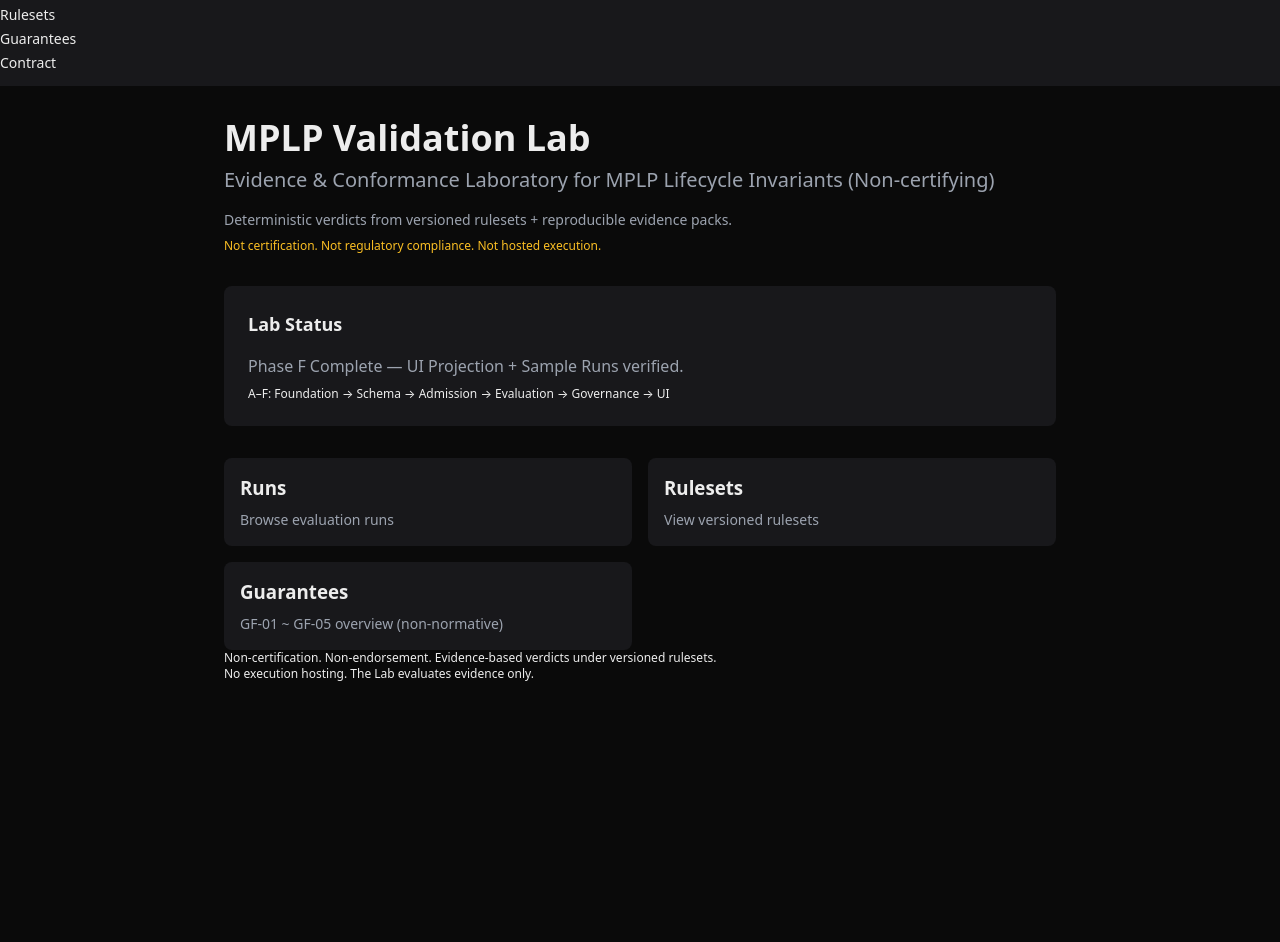
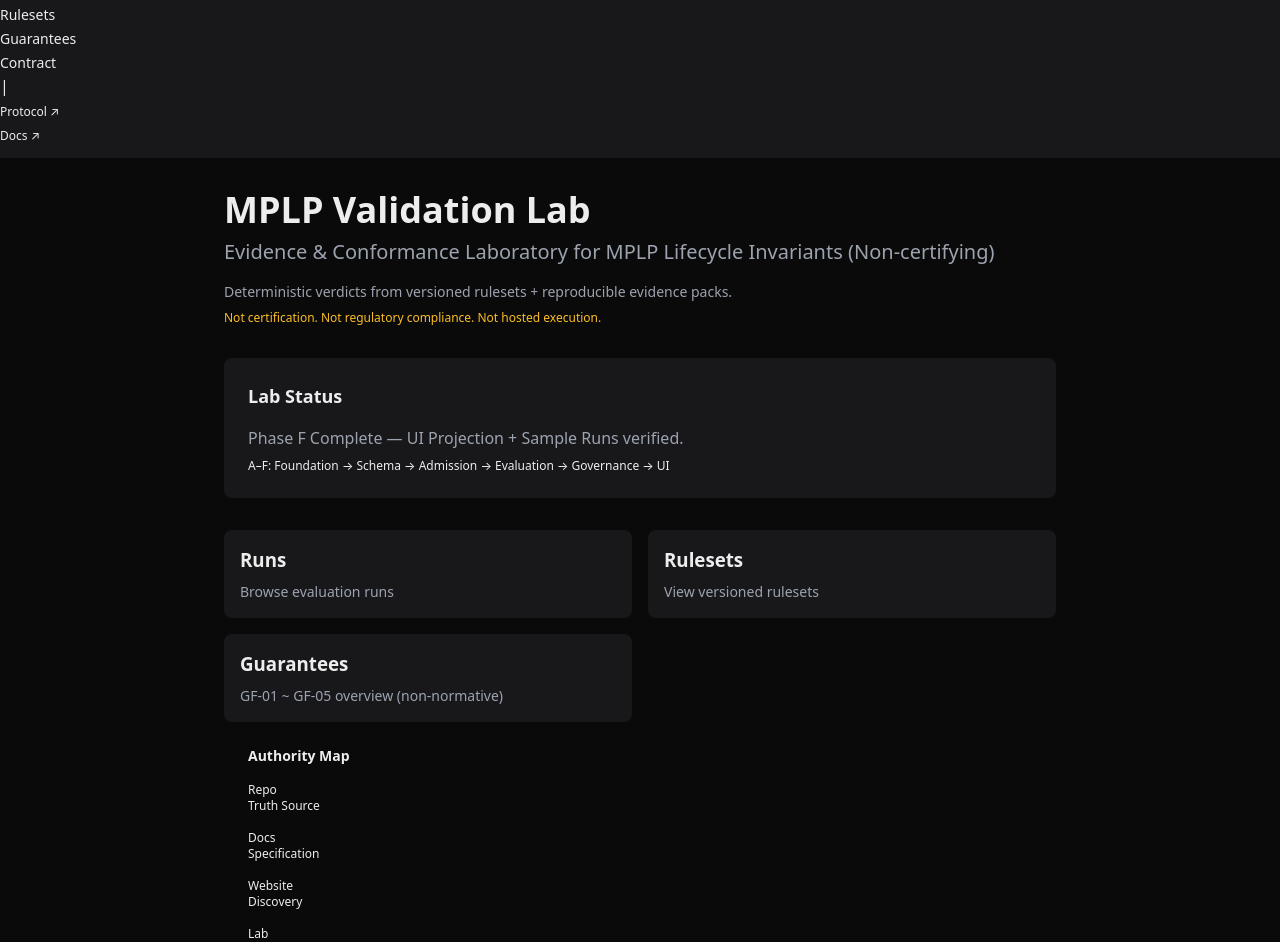
Before and after one commit to Coregentis/MPLP-Validation-Lab, a Next.js app: page / in a window 1280 px wide. Shown: the part 240-1182 px from the top of the page. Before the commit the page ends 1126 px from the top, so only its background shows below. Built offline with nearby package versions, Linux system fonts and the light colour scheme.

Commit message:
feat(p3): Lab Home Authority Map + Nav backlinks

```diff
--- a/app/page.tsx
+++ b/app/page.tsx
@@ -57,8 +57,31 @@ export default function Home() {
                 </a>
             </section>
 
+            {/* Authority Map */}
+            <section className="mt-12 border border-zinc-700 rounded-lg p-6">
+                <h3 className="text-sm font-semibold mb-4 text-center">Authority Map</h3>
+                <div className="grid grid-cols-2 md:grid-cols-4 gap-4 text-xs text-center">
+                    <a href="https://github.com/Coregentis/MPLP-Protocol" target="_blank" rel="noopener" className="hover:text-white transition">
+                        <p className="text-zinc-500">Repo</p>
+                        <p className="text-zinc-300">Truth Source</p>
+                    </a>
+                    <a href="https://docs.mplp.io" target="_blank" rel="noopener" className="hover:text-white transition">
+                        <p className="text-zinc-500">Docs</p>
+                        <p className="text-zinc-300">Specification</p>
+                    </a>
+                    <a href="https://www.mplp.io" target="_blank" rel="noopener" className="hover:text-white transition">
+                        <p className="text-zinc-500">Website</p>
+                        <p className="text-zinc-300">Discovery</p>
+                    </a>
+                    <div>
+                        <p className="text-zinc-500">Lab</p>
+                        <p className="text-amber-400">Evidence Verdict</p>
+                    </div>
+                </div>
+            </section>
+
             {/* Governance Banner */}
-            <footer className="mt-12 text-center text-xs text-zinc-500">
+            <footer className="mt-8 text-center text-xs text-zinc-500">
                 <p>Non-certification. Non-endorsement. Evidence-based verdicts under versioned rulesets.</p>
                 <p className="mt-1">No execution hosting. The Lab evaluates evidence only.</p>
             </footer>
--- a/artifacts/gates/gate-04-language.report.json
+++ b/artifacts/gates/gate-04-language.report.json
@@ -2,7 +2,7 @@
   "gate_id": "GATE-04",
   "gate_name": "Non-endorsement Language Lint",
   "status": "PASS",
-  "evaluated_at": "2026-01-10T10:42:32.270Z",
+  "evaluated_at": "2026-01-10T10:50:34.749Z",
   "findings": [],
   "summary": {
     "files_scanned": 145,
--- a/artifacts/gates/gate-05-no-exec-hosting.report.json
+++ b/artifacts/gates/gate-05-no-exec-hosting.report.json
@@ -2,7 +2,7 @@
   "gate_id": "GATE-05",
   "gate_name": "No Execution Hosting Guard",
   "status": "PASS",
-  "evaluated_at": "2026-01-10T10:42:32.564Z",
+  "evaluated_at": "2026-01-10T10:50:35.043Z",
   "findings": [],
   "summary": {
     "files_scanned": 54,
--- a/artifacts/gates/gate-06-robots-policy.report.json
+++ b/artifacts/gates/gate-06-robots-policy.report.json
@@ -2,7 +2,7 @@
   "gate_id": "GATE-06",
   "gate_name": "Robots/Noindex Policy",
   "status": "PASS",
-  "evaluated_at": "2026-01-10T10:42:32.880Z",
+  "evaluated_at": "2026-01-10T10:50:35.367Z",
   "findings": [],
   "summary": {
     "files_scanned": 1,
--- a/components/Nav.tsx
+++ b/components/Nav.tsx
@@ -2,17 +2,25 @@
  * Navigation Component
  *
  * Main navigation for Validation Lab.
- * Links to: Home, Runs, Rulesets, Guarantees
+ * Links to: Home, Runs, Rulesets, Guarantees, Contract
+ * Authority Map: Protocol, Docs (external)
  */
 
 import Link from 'next/link';
 
+// Internal Lab navigation
 const NAV_ITEMS = [
     { href: '/', label: 'Home' },
     { href: '/runs', label: 'Runs' },
     { href: '/rulesets', label: 'Rulesets' },
     { href: '/guarantees', label: 'Guarantees' },
     { href: '/policies/contract', label: 'Contract' },
+];
+
+// External links (Authority Map backlinks)
+const EXTERNAL_LINKS = [
+    { href: 'https://www.mplp.io', label: 'Protocol' },
+    { href: 'https://docs.mplp.io', label: 'Docs' },
 ];
 
 export function Nav() {
@@ -22,6 +30,7 @@ export function Nav() {
                 <Link href="/" className="text-xl font-bold text-white hover:text-zinc-300 transition">
                     MPLP Validation Lab
                 </Link>
+                <div className="flex items-center gap-6">
                     <ul className="flex gap-6">
                         {NAV_ITEMS.map((item) => (
                             <li key={item.href}>
@@ -34,6 +43,22 @@ export function Nav() {
                             </li>
                         ))}
                     </ul>
+                    <span className="text-zinc-700">|</span>
+                    <ul className="flex gap-4">
+                        {EXTERNAL_LINKS.map((item) => (
+                            <li key={item.href}>
+                                <a
+                                    href={item.href}
+                                    target="_blank"
+                                    rel="noopener noreferrer"
+                                    className="text-zinc-500 hover:text-zinc-300 transition text-xs"
+                                >
+                                    {item.label} ↗
+                                </a>
+                            </li>
+                        ))}
+                    </ul>
+                </div>
             </div>
         </nav>
     );
```
Lines whose indentation alone changed are shown as unchanged.
